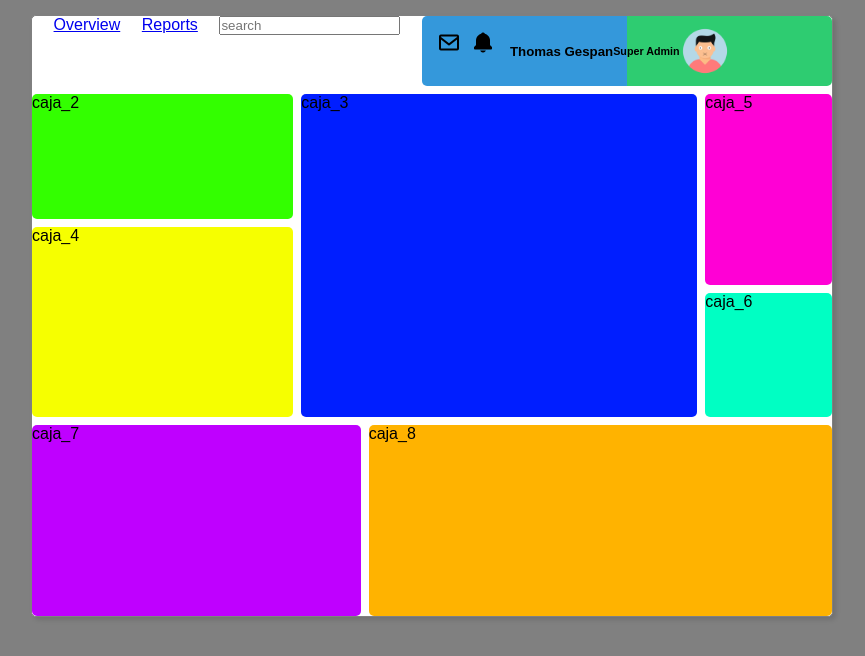
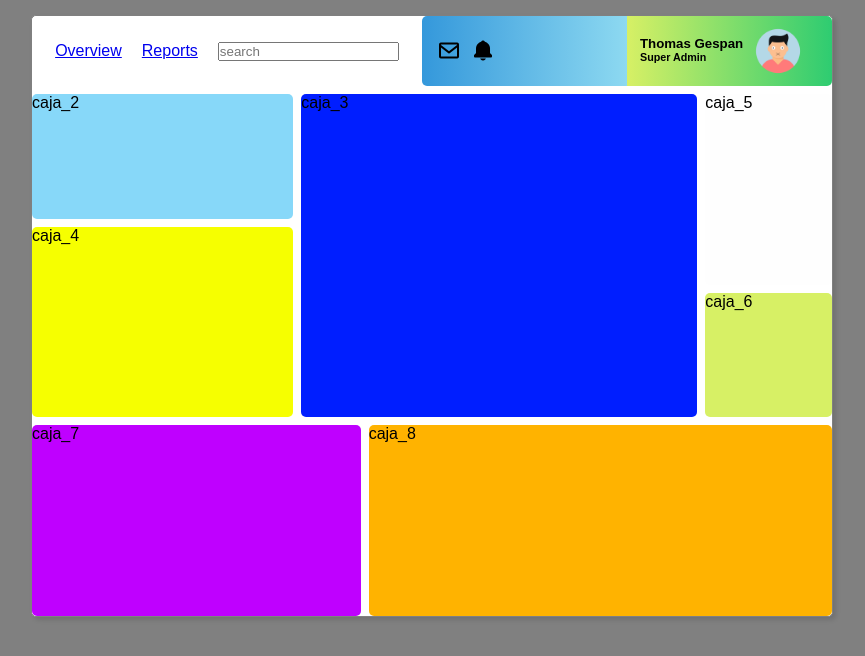
Before and after one commit to Hendricksoncala/grid, a plain HTML site: page index.html in a window 1280 px wide. Shown: the whole page, without its empty margins (208-1073 px from the left). Drawn offline with nearby package versions, Linux system fonts and the light colour scheme.

Commit message:
feat: :sparkles: PRIMERA CAJA REALIZADA
se realizo la primera caja lo mas parecido posible

```diff
--- a/css/style.css
+++ b/css/style.css
@@ -47,50 +47,70 @@ body{
 }
 .nav{
     width: 50%;
+    display: flex;
+    align-items: center;
+    justify-content: space-evenly;
+
 
 }
+.nav ul li{
+    display: flex;
+    justify-content: space-around;
+    padding: 10px;
+
+}
+.item_1  div ul {
+    display: flex;
+    justify-content: space-evenly;
+
+}
+
+
 .van{
+
     width: 50%;
     display: flex;
-    background: linear-gradient(to right, #3498db 0%, #3498db 50%, #2ecc71 50%, #2ecc71 100%);
+    background: linear-gradient(to right, #3498db 0%, #8DD9F1 50%, #D7F065 50%, #2ecc71 100%);
     /* El degradado va de celeste (#3498db) a la mitad y luego cambia a verde (#2ecc71) */
     padding: 10px; /* Ajusta el espacio interno según sea necesario */
 }
 
 
-.item_1  div ul {
-    display: flex;
-    justify-content: space-evenly;
 
-}
+
 .icons{
     padding: 5px ;
     display: flex;
+    align-items: center;
 }
 .icons i {
     font-size: 20px; /* Tamaño del icono */
     margin-right: 10px; /* Espacio entre los iconos (ajusta según sea necesario) */
     font-size: 24px; /* Tamaño del icono */
 
-}
-.user h5, h6{
-    display: flex;
-    justify-content: center;
-    align-items:;
-    flex-direction: column;
 
 }
+.text{
+    float: right;
+    margin-left: 130px;
+    padding-top: 10px;
+}
+.face{
+    float: right;
+    margin-left: 10px;
+    height: 50px;
+}
+
+
 .user{
     display: flex;
     justify-content: flex-end;
 
 }
-.face{
 
-    height: 50px;
-}
+/*EMPEZANDO EL SEGUNDO CUADRO DE INFORMACION*/
 .item_2{
-    background: #33ff00;
+    background: #87D8F9;
     grid-area: notification;
 }
 .item_3{
@@ -102,11 +122,11 @@ body{
     grid-area: week;
 }
 .item_5{
-    background: hsl(310, 100%, 50%);
+    background: #FEFEFE;
     grid-area: balance;
 }
 .item_6{
-    background: #00ffc3;
+    background: #D7F065;
     grid-area: devs;
 }
 .item_7{
--- a/index.html
+++ b/index.html
@@ -25,8 +25,10 @@
                     <i class='bx bxs-bell'></i>
                 </div>
                 <div class="user">
-                    <h5>Thomas Gespan</h5>
-                    <h6>Super Admin</h6>
+                    <div class="text">
+                        <h5>Thomas Gespan</h5>
+                        <h6>Super Admin</h6>
+                    </div>
                     <img class="face" src="storage/rostro.png">
                 </div>
             </div>
```
